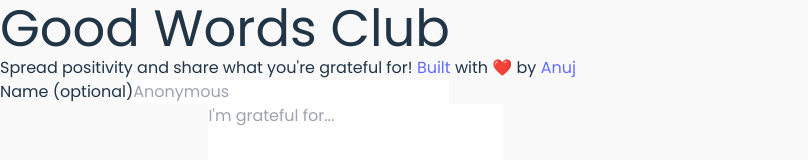
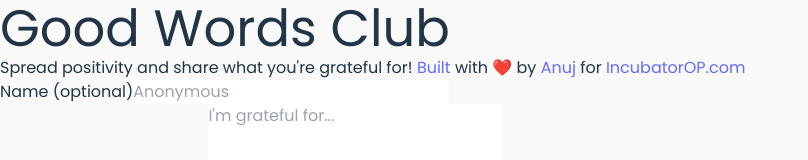
Before and after one commit to daytimedrinkingclub/goodwords-club, a React (Vite) app: page / in a window 1280 px wide. Shown: the top 160 px of the page, without its empty margins (0-808 px from the left). Built offline with nearby package versions, Linux system fonts and the light colour scheme; no server answers; the database is empty.

Commit message:
update link

```diff
--- a/src/App.jsx
+++ b/src/App.jsx
@@ -28,6 +28,15 @@
               className="text-pink-600 hover:text-pink-500"
             >
               Anuj
+            </a>{" "}
+            for{" "}
+            <a
+              href="https://incubatorop.com"
+              target="_blank"
+              rel="noopener noreferrer"
+              className="text-blue-600 hover:text-blue-500"
+            >
+              IncubatorOP.com
             </a>
           </p>
         </header>
```
